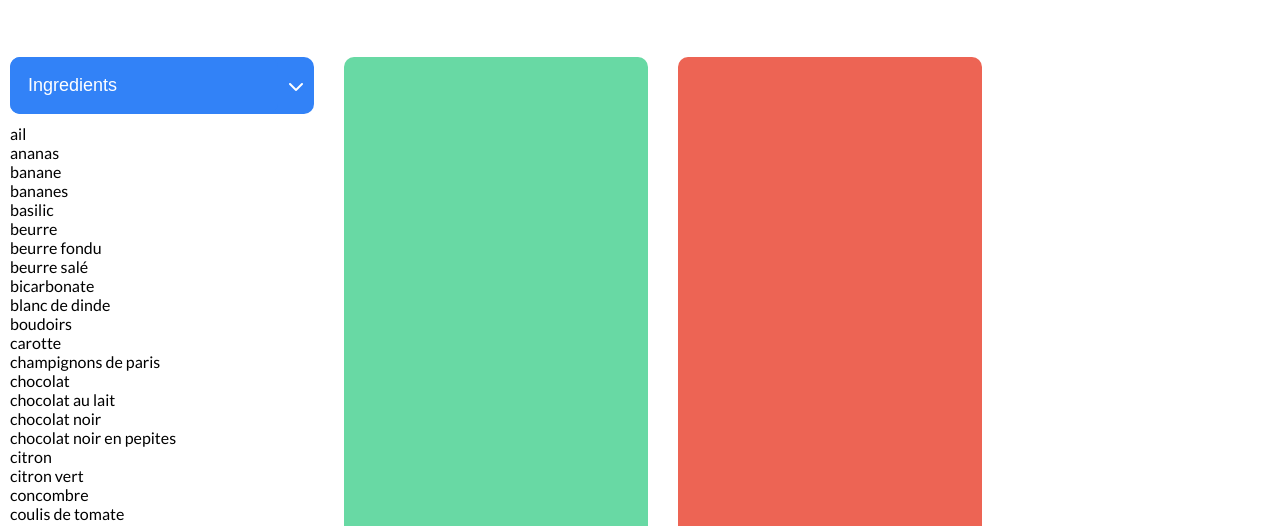
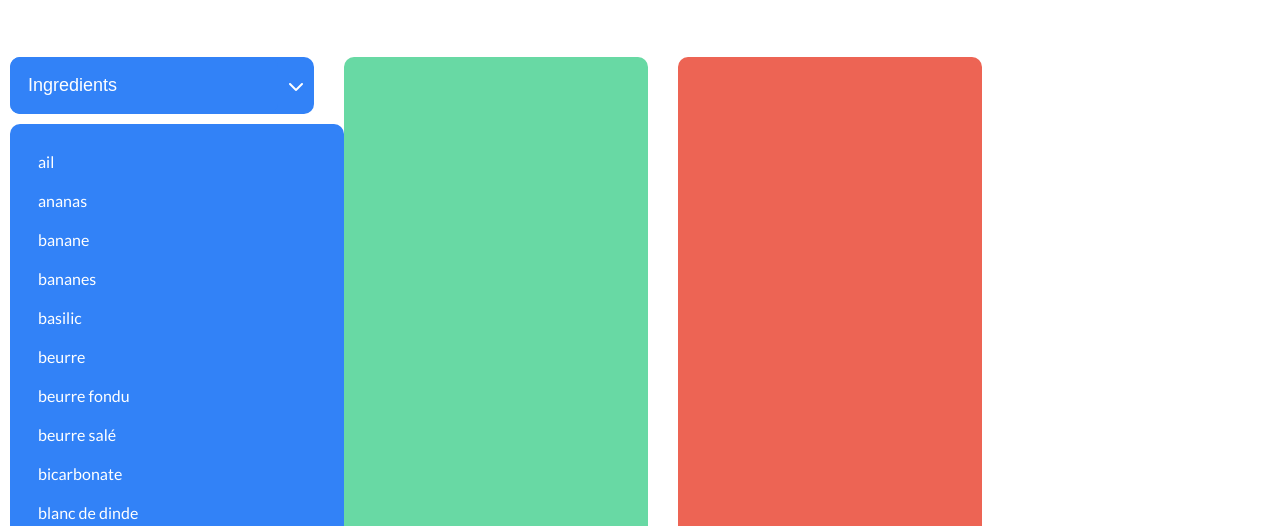
Before and after one commit to Mat2dr/DragovicMathias_P7_14122021, a plain HTML site: page index.html in a window 1280 px wide. Shown: the part 263-789 px from the top of the page. Drawn offline with Linux system fonts and the light colour scheme.

Commit message:
Ingredients keyword styling

```diff
--- a/index.html
+++ b/index.html
@@ -28,7 +28,7 @@
         </div>
 
         <div class="recherche-inputs">
-            <div class="">
+            <div>
                 <div class="recherche-ingredients">
                     <input type="text" class="searchBarIngredients" placeholder="Ingredients">
                     <i class="fas fa-chevron-down"></i>
--- a/sass/pages/index.scss
+++ b/sass/pages/index.scss
@@ -1,6 +1,6 @@
 body {
   padding: 10px;
-    font-family: 'Lato', sans-serif;
+  font-family: "Lato", sans-serif;
 }
 
 #recherche {
@@ -15,7 +15,7 @@ body {
     align-items: center;
     background-color: $grey-light;
     border-radius: 10px;
-        input{
+    input {
       width: 100%;
       border: 0;
       padding: 25px;
@@ -23,7 +23,7 @@ body {
       font-size: 18px;
       border-radius: 10px;
     }
-        i{
+    i {
       font-size: 40px;
       padding: 15px;
     }
@@ -33,7 +33,7 @@ body {
     flex-direction: row;
     padding: 50px 0px;
     flex-wrap: wrap;
-        .recherche-ingredients{
+    .recherche-ingredients {
       display: flex;
       flex-direction: row;
       flex-wrap: nowrap;
@@ -42,23 +42,46 @@ body {
       background-color: $blue;
       margin: 10px 30px 10px 0px;
       border-radius: 10px;
-            input{
+      input {
         background-color: $blue;
         border: 0;
         padding: 18px;
         border-radius: 10px;
         font-size: 18px;
         color: white;
-                &::placeholder{
+        &::placeholder {
           color: white;
         }
       }
-            i{
+      i {
         color: white;
         padding: 0px 10px;
       }
     }
-        .recherche-Appareil{
+    .ingredients-keywords {
+      background-color: $blue;
+      color: white;
+      border: 0;
+      padding: 18px;
+      border-radius: 10px;
+      ul {
+        display: flex;
+        justify-content: space-between;
+        flex-direction: column;
+        flex-wrap: wrap;
+        li {
+          padding: 10px;
+          margin: 2 px;
+          border-radius: 5px;
+          cursor: pointer;
+          transition: background-color 0.2s ease-in-out;
+          &:hover {
+            background-color: #0366fa;
+          }
+        }
+      }
+    }
+    .recherche-Appareil {
       display: flex;
       flex-direction: row;
       flex-wrap: nowrap;
@@ -67,23 +90,23 @@ body {
       background-color: $green;
       margin: 10px 30px 10px 0px;
       border-radius: 10px;
-            input{
+      input {
         background-color: $green;
         border: 0;
         padding: 18px;
         border-radius: 10px;
         font-size: 18px;
         color: white;
-                &::placeholder{
+        &::placeholder {
           color: white;
         }
       }
-            i{
+      i {
         color: white;
         padding: 0px 10px;
       }
     }
-        .recherche-Ustensiles{
+    .recherche-Ustensiles {
       display: flex;
       flex-direction: row;
       flex-wrap: nowrap;
@@ -92,14 +115,14 @@ body {
       background-color: $red;
       margin: 10px 30px 10px 0px;
       border-radius: 10px;
-            input{
+      input {
         background-color: $red;
         border: 0;
         padding: 18px;
         border-radius: 10px;
         font-size: 18px;
         color: white;
-                &::placeholder{
+        &::placeholder {
           color: white;
         }
       }
```
Also changed, not shown: style.css, 1 other file. Lines whose indentation alone changed are shown as unchanged.
